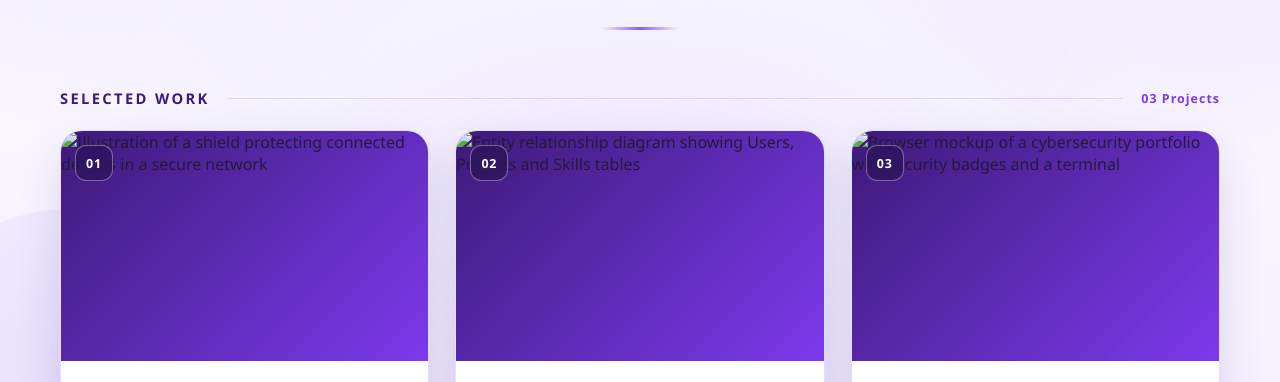
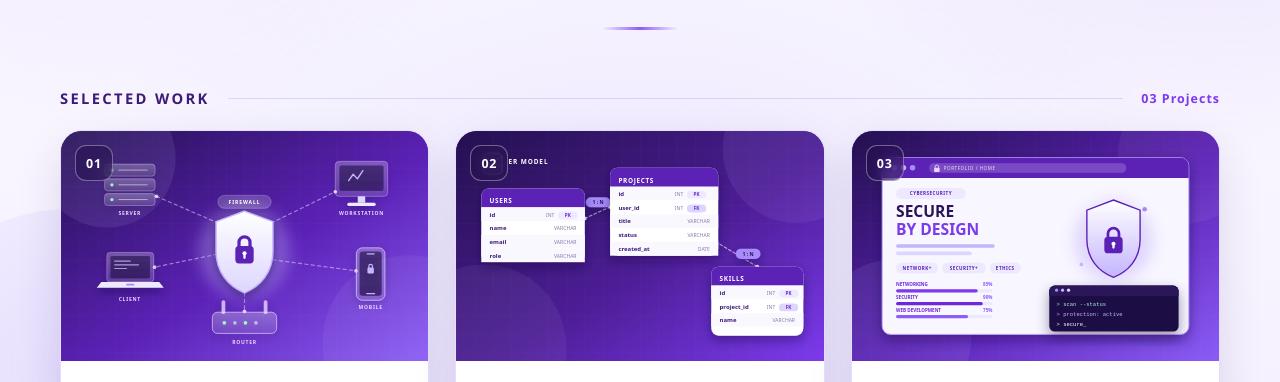
Before and after one commit to Halima-Cyber/halima-portfolio-gallery, a plain HTML site: page index.html in a window 1280 px wide. Shown: the part 391-773 px from the top of the page. Drawn offline with Linux system fonts and the light colour scheme; the site is published under a folder, as on GitHub Pages, so addresses that start at the root find nothing.

Commit message:
Remove leading slashes from image source paths

```diff
--- a/index.html
+++ b/index.html
@@ -29,7 +29,7 @@
         <div class="gallery">
           <article class="card">
             <div class="card-media">
-              <img src="/secure-network.svg" alt="Illustration of a shield protecting connected devices in a secure network" width="800" height="500" loading="lazy" />
+              <img src="secure-network.svg" alt="Illustration of a shield protecting connected devices in a secure network" width="800" height="500" loading="lazy" />
               <span class="card-index" aria-hidden="true">01</span>
             </div>
             <div class="card-body">
@@ -44,7 +44,7 @@
 
           <article class="card">
             <div class="card-media">
-              <img src="/database-design.svg" alt="Entity relationship diagram showing Users, Projects and Skills tables" width="800" height="500" loading="lazy" />
+              <img src="database-design.svg" alt="Entity relationship diagram showing Users, Projects and Skills tables" width="800" height="500" loading="lazy" />
               <span class="card-index" aria-hidden="true">02</span>
             </div>
             <div class="card-body">
@@ -59,7 +59,7 @@
 
           <article class="card">
             <div class="card-media">
-              <img src="/cybersecurity-portfolio.svg" alt="Browser mockup of a cybersecurity portfolio with security badges and a terminal" width="800" height="500" loading="lazy" />
+              <img src="cybersecurity-portfolio.svg" alt="Browser mockup of a cybersecurity portfolio with security badges and a terminal" width="800" height="500" loading="lazy" />
               <span class="card-index" aria-hidden="true">03</span>
             </div>
             <div class="card-body">
```
